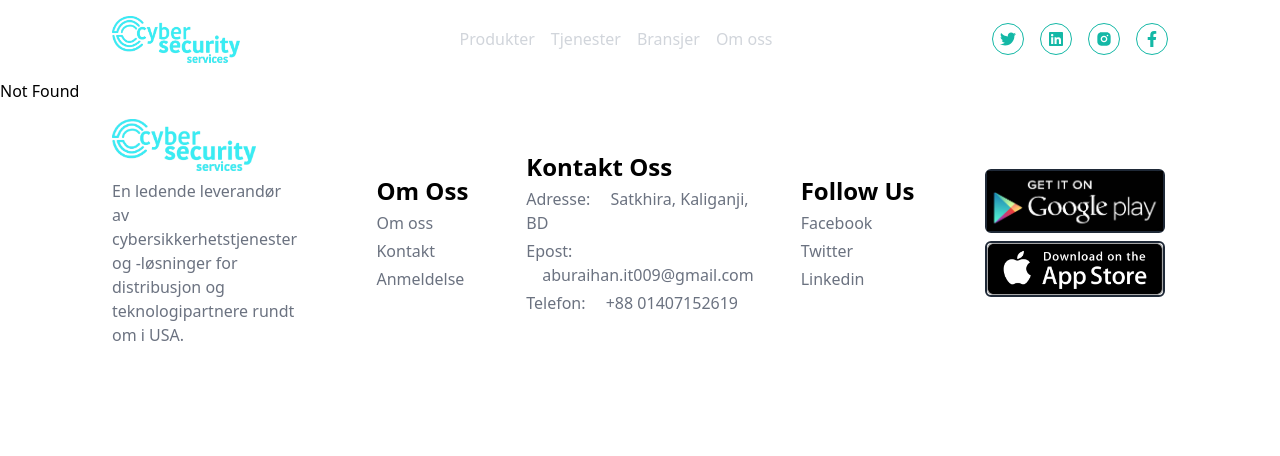
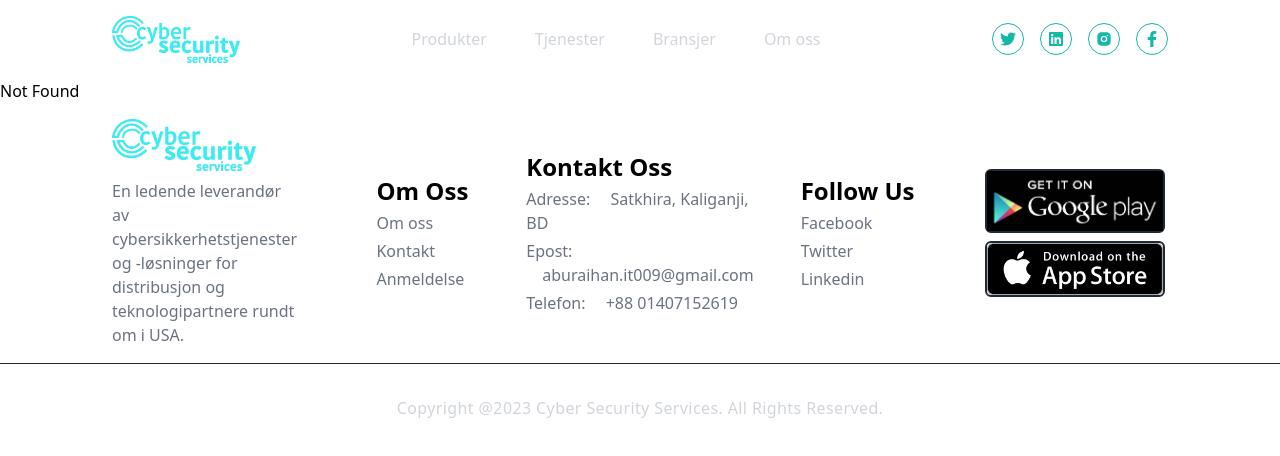
Before and after one commit to lukasolsen/cybersec, a React (Vite) app: page /aboutus in a window 1280 px wide. Shown: the top 456 px of the page. Built offline with nearby package versions, Linux system fonts and the light colour scheme.

Commit message:
Update text language in Footer and Navbar components

```diff
--- /dev/null
+++ b/src/components/Copyright.tsx
@@ -0,0 +1,9 @@
+export const Copyright: React.FC = () => {
+  return (
+    <div className="w-full p-8 border-t border-t-gray-800">
+      <p className="text-center text-gray-300 tracking-wide">
+        Copyright @2023 Cyber Security Services. All Rights Reserved.
+      </p>
+    </div>
+  );
+};
--- a/src/components/Navbar.tsx
+++ b/src/components/Navbar.tsx
@@ -46,7 +46,7 @@ export const Navbar: React.FC = () => {
         </Link>
       </div>
 
-      <div className="flex flex-row items-center gap-4">
+      <div className="flex flex-row items-center gap-12">
         {Links.map((link) => (
           <Link
             to={link.path}
--- a/src/routes/__root.tsx
+++ b/src/routes/__root.tsx
@@ -2,6 +2,7 @@ import { Outlet } from "@tanstack/react-router";
 import { createRootRoute } from "@tanstack/react-router";
 import { Navbar } from "../components/Navbar";
 import { Footer } from "../components/Footer";
+import { Copyright } from "../components/Copyright";
 
 export const RootPage: React.FC = () => {
   return (
@@ -11,6 +12,7 @@ export const RootPage: React.FC = () => {
         <Outlet />
       </div>
       <Footer />
+      <Copyright />
     </div>
   );
 };
```
